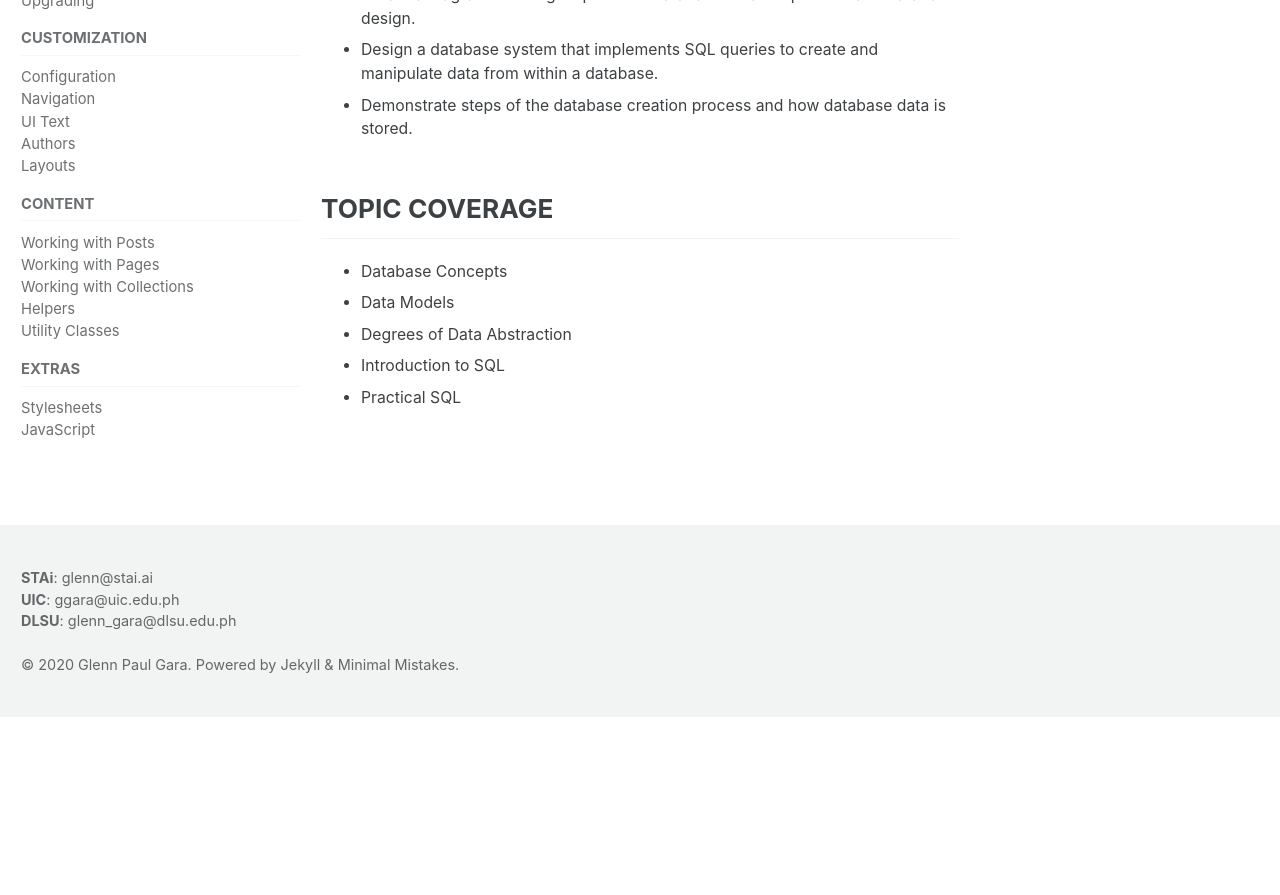
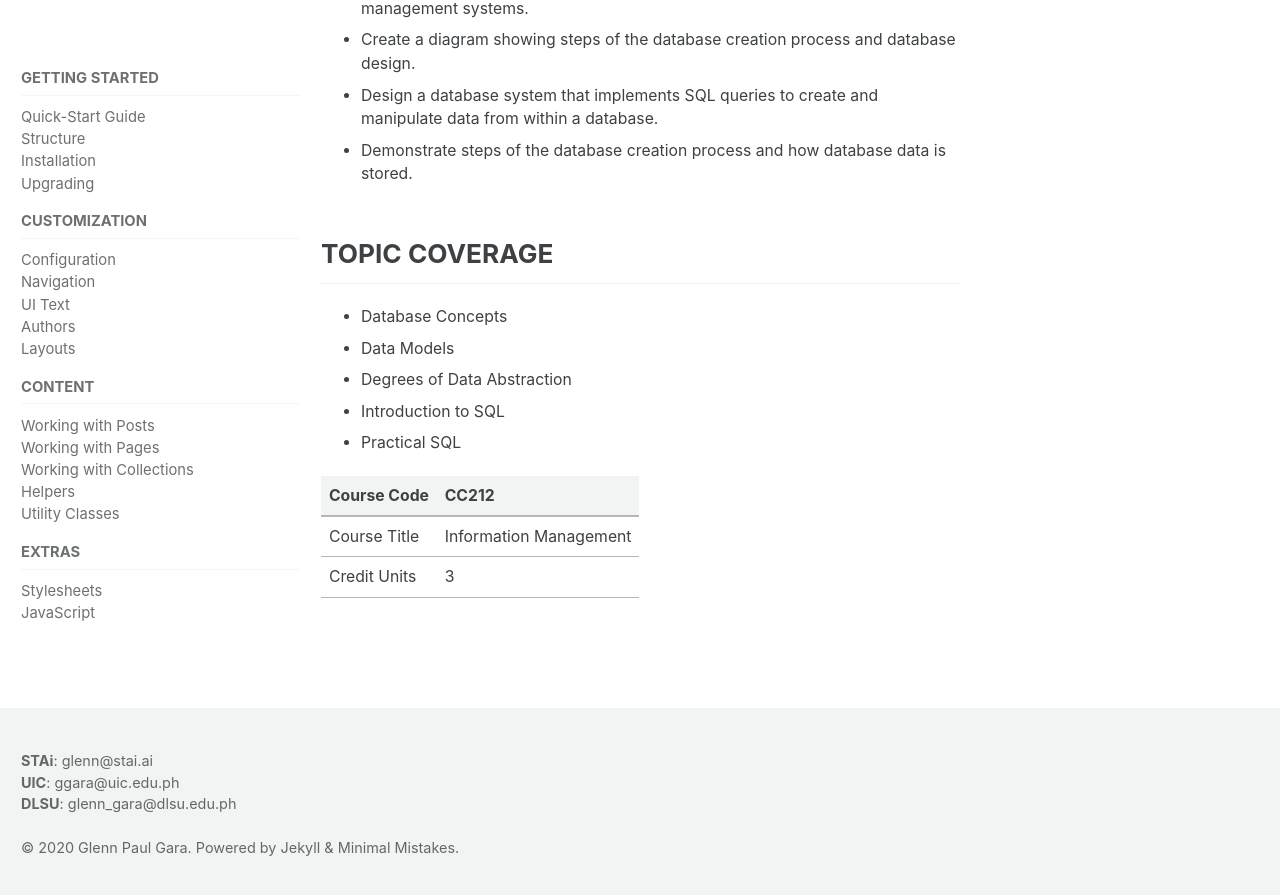
Before and after one commit to glenngara/glenngara.github.io, a Jekyll site: the page built from _pages/teaching/cc212/main.md, in a window 1280 px wide and 900 px high, scrolled down 848 px. Shown: the top 895 px of the window. Built offline with Jekyll 4.4.1, drawn with Linux system fonts in a browser that asks for light colours; cached includes are drawn as plain includes; nearby versions of some CDN libraries; before the commit the page ends 1565 px from its top, so only the background shows below that.

Commit message:
Update main.md

```diff
--- a/_pages/teaching/cc212/main.md
+++ b/_pages/teaching/cc212/main.md
@@ -8,8 +8,7 @@ toc: true
 toc_label: "TABLE OF CONTENTS"
 ---
 
-# COURSE DETAILS
-------
+## COURSE DETAILS
 **Course Code**: CC212
 
 **Course Title**: Information Management
@@ -20,20 +19,25 @@ toc_label: "TABLE OF CONTENTS"
 This course brings databases to life with a unique approach that focuses not only on constructing databases and using database tools, but also the implications of data uses and issues. This is an introductory course used to teach the fundamentals and basic principles of databases and their related technologies. Throughout this course, students will explore the areas that are fundamental to the design, development, and implementation of enterprise-wide information systems. Throughout their exploration, students will develop an understanding of the social, ethical, and legal issues surrounding such implementations.
 
 
-# COURSE OUTCOMES
-------
+## COURSE OUTCOMES
 - Write a report that comprehensively explains the main concepts of database, database technologies, social/ethical/legal issues and future trends in database management systems.
 - Create a diagram showing steps of the database creation process and database design.
 - Design a database system that implements SQL queries to create and manipulate data from within a database.
 - Demonstrate steps of the database creation process and how database data is stored.
 
-TOPIC COVERAGE
-------
+## TOPIC COVERAGE
 - Database Concepts
 - Data Models
 - Degrees of Data Abstraction
 - Introduction to SQL
 - Practical SQL
+
+
+| Course Code  | CC212                  |
+|--------------|------------------------|
+| Course Title | Information Management |
+|--------------|------------------------|
+| Credit Units | 3                      |
 
 <!--
   - Database Concepts:
```
